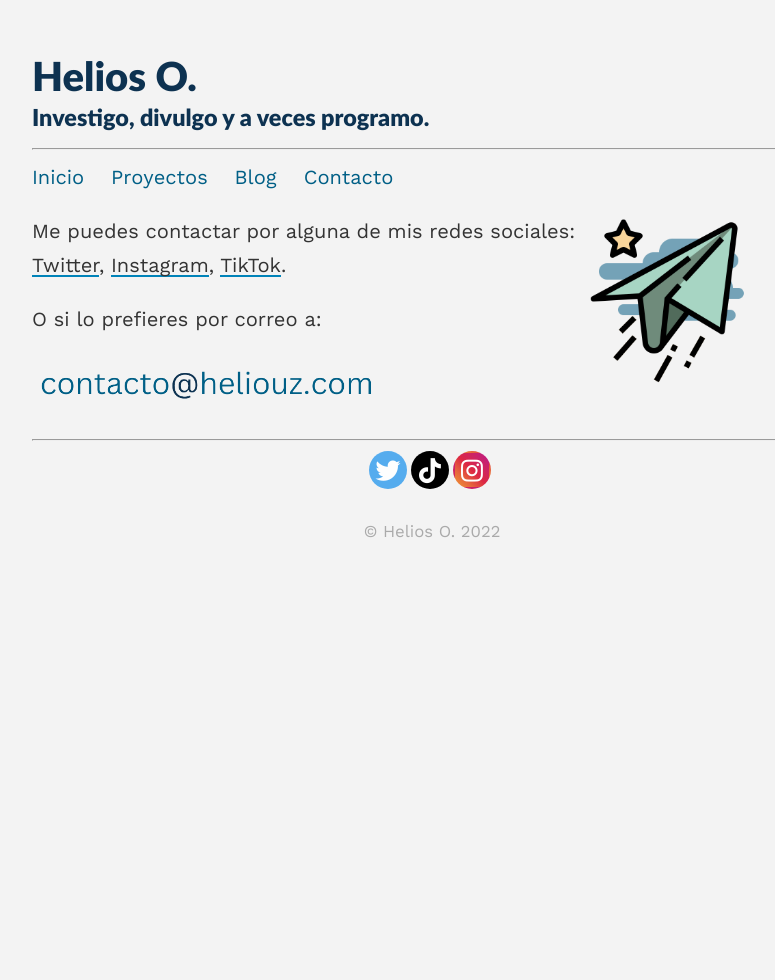
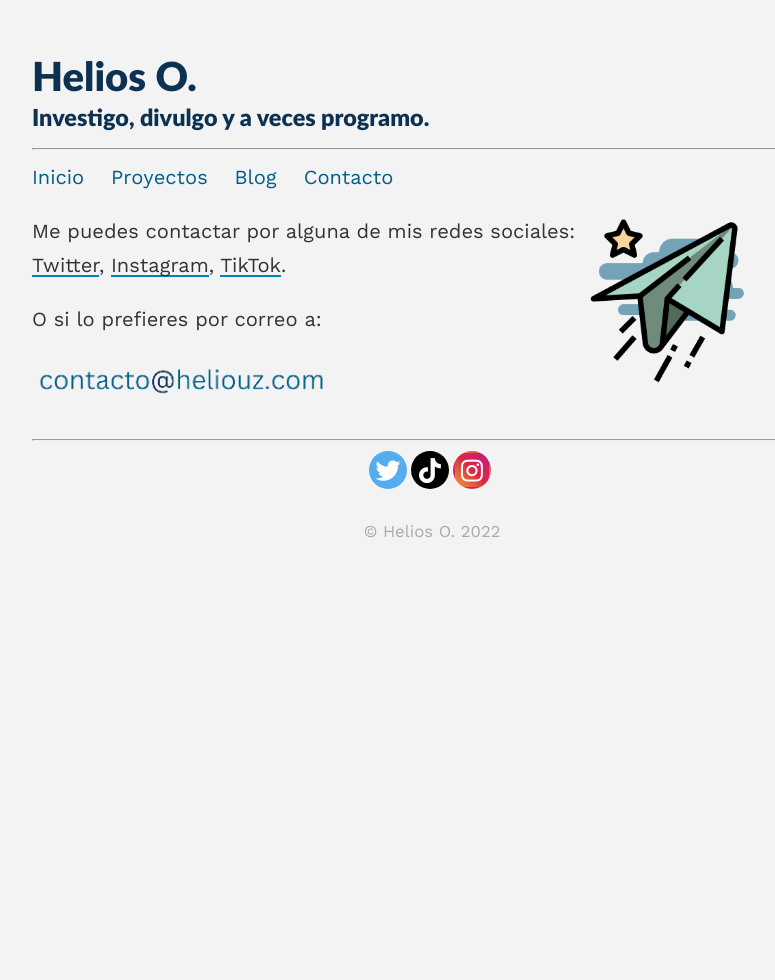
Before and after one commit to Heliouz/Heliouz.github.io, a Jekyll site: the page built from _pages/contacto.md, in a window 1280 px wide. Shown: the whole page, without its empty margins (208-983 px from the left). Built offline with Jekyll 4.4.1, drawn with Linux system fonts in a browser that asks for light colours.

Commit message:
Update contacto.md

```diff
--- a/_pages/contacto.md
+++ b/_pages/contacto.md
@@ -10,6 +10,6 @@ Me puedes contactar por alguna de mis redes sociales: [Twitter](https://twitter.
 
 O si lo prefieres por correo a:
 
-<img align="left" src="/assets/images/correu.png" width="350"/>
+<img align="left" src="/assets/images/correu.png" width="300"/>
 
 <br>
```
